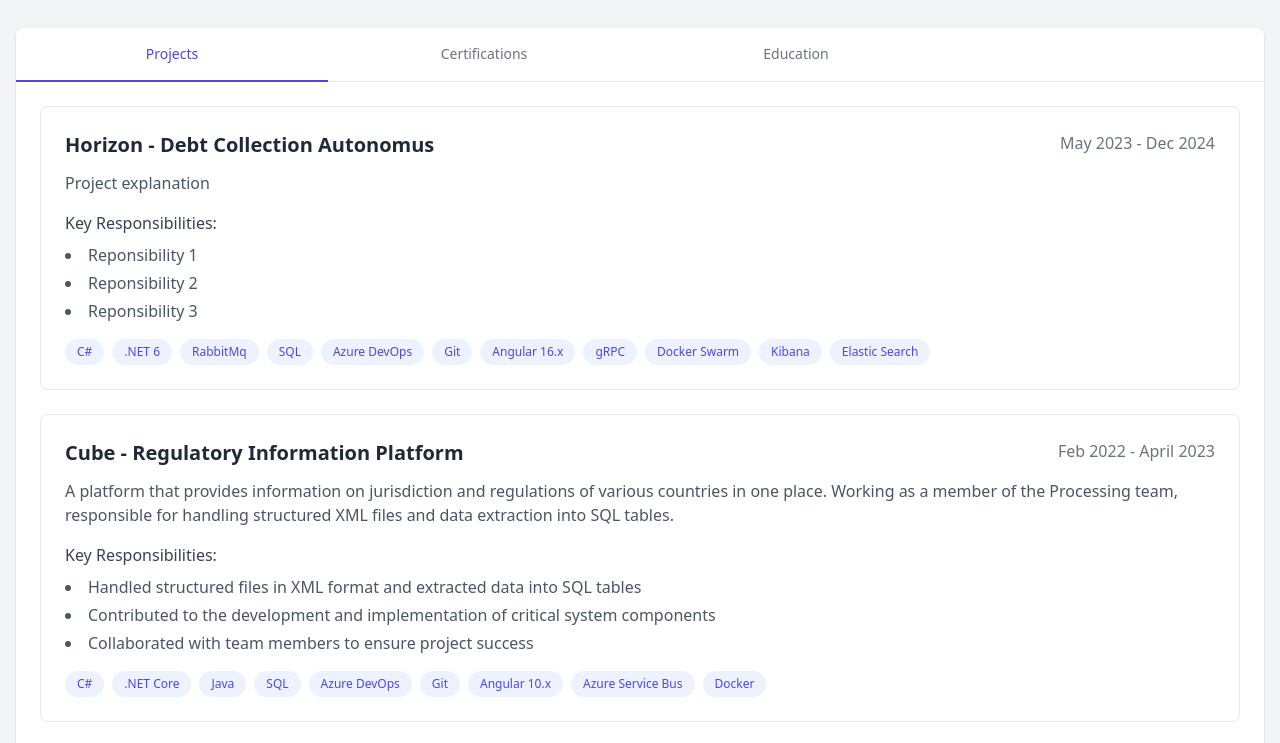
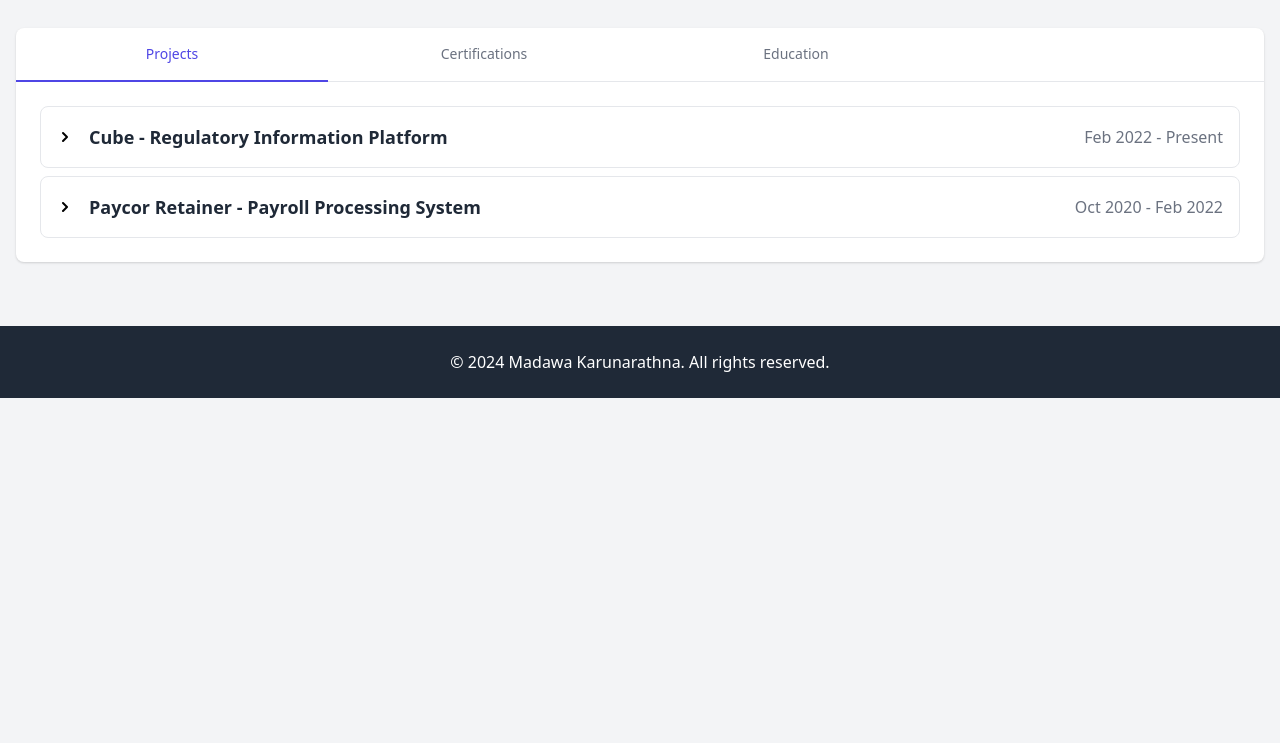
Before and after one commit to madawakarunarathna/madawakarunarathna.github.io, a plain HTML site: page index.html in a window 1280 px wide. Shown: the part 1320-2063 px from the top of the page. After the commit the page ends 1718 px from the top, so only its background shows below. Drawn offline with nearby package versions, Linux system fonts and the light colour scheme.

Commit message:
add collaps bahavior to projects

```diff
--- a/index.html
+++ b/index.html
@@ -361,41 +361,20 @@
             <div class="p-6">
                 <!-- Projects Tab -->
                 <div id="projects" class="tab-content active">
-                    <div class="space-y-6">
-                        <div class="project-card p-6 border rounded-lg hover:shadow-md transition-shadow">
-                            <div class="flex justify-between items-start mb-3">
-                                <h4 class="text-xl font-semibold text-gray-800">Horizon - Debt Collection Autonomus</h4>
-                                <span class="text-gray-500">May 2023 - Dec 2024</span>
+                    <div class="space-y-2">
+                        <!-- Cube Project -->
+                        <div class="project-container">
+                            <button onclick="toggleProject('cube-project')" class="w-full project-header p-4 bg-white rounded-lg border hover:shadow-sm transition-all flex justify-between items-center">
+                                <div class="flex items-center gap-4">
+                                    <svg class="transform transition-transform project-arrow" width="16" height="16" viewBox="0 0 16 16" fill="none" xmlns="http://www.w3.org/2000/svg">
+                                        <path d="M6 12L10 8L6 4" stroke="currentColor" stroke-width="2" stroke-linecap="round" stroke-linejoin="round"/>
+                                    </svg>
+                                    <h4 class="text-lg font-semibold text-gray-800">Cube - Regulatory Information Platform</h4>
                                 </div>
-                            <p class="text-gray-600 mb-4">Project explanation</p>
-                            <div class="mb-4">
-                                <h5 class="font-medium text-gray-700 mb-2">Key Responsibilities:</h5>
-                                <ul class="list-disc list-inside text-gray-600 space-y-1">
-                                    <li>Reponsibility 1</li>
-                                    <li>Reponsibility 2</li>
-                                    <li>Reponsibility 3</li>
-                                </ul>
-                            </div>
-                            <div class="flex flex-wrap gap-2">
-                                <span class="tech-chip">C#</span>
-                                <span class="tech-chip">.NET 6</span>
-                                <span class="tech-chip">RabbitMq</span>
-                                <span class="tech-chip">SQL</span>
-                                <span class="tech-chip">Azure DevOps</span>
-                                <span class="tech-chip">Git</span>
-                                <span class="tech-chip">Angular 16.x</span>
-                                <span class="tech-chip">gRPC</span>
-                                <span class="tech-chip">Docker Swarm</span>
-                                <span class="tech-chip">Kibana</span>
-                                <span class="tech-chip">Elastic Search</span>
-                            </div>
-                        </div>
-
-                        <div class="project-card p-6 border rounded-lg hover:shadow-md transition-shadow">
-                            <div class="flex justify-between items-start mb-3">
-                                <h4 class="text-xl font-semibold text-gray-800">Cube - Regulatory Information Platform</h4>
-                                <span class="text-gray-500">Feb 2022 - April 2023</span>
-                            </div>
+                                <span class="text-gray-500">Feb 2022 - Present</span>
+                            </button>
+                            <div id="cube-project" class="project-content hidden">
+                                <div class="p-6 border border-t-0 rounded-b-lg">
                                     <p class="text-gray-600 mb-4">A platform that provides information on jurisdiction and regulations of various countries in one place. Working as a member of the Processing team, responsible for handling structured XML files and data extraction into SQL tables.</p>
                                     <div class="mb-4">
                                         <h5 class="font-medium text-gray-700 mb-2">Key Responsibilities:</h5>
@@ -414,15 +393,24 @@
                                         <span class="tech-chip">Git</span>
                                         <span class="tech-chip">Angular 10.x</span>
                                         <span class="tech-chip">Azure Service Bus</span>
-                                <span class="tech-chip">Docker</span>
+                                    </div>
+                                </div>
                             </div>
                         </div>
 
-                        <div class="project-card p-6 border rounded-lg hover:shadow-md transition-shadow">
-                            <div class="flex justify-between items-start mb-3">
-                                <h4 class="text-xl font-semibold text-gray-800">Paycor Retainer - Payroll Processing System</h4>
+                        <!-- Paycor Project -->
+                        <div class="project-container">
+                            <button onclick="toggleProject('paycor-project')" class="w-full project-header p-4 bg-white rounded-lg border hover:shadow-sm transition-all flex justify-between items-center">
+                                <div class="flex items-center gap-4">
+                                    <svg class="transform transition-transform project-arrow" width="16" height="16" viewBox="0 0 16 16" fill="none" xmlns="http://www.w3.org/2000/svg">
+                                        <path d="M6 12L10 8L6 4" stroke="currentColor" stroke-width="2" stroke-linecap="round" stroke-linejoin="round"/>
+                                    </svg>
+                                    <h4 class="text-lg font-semibold text-gray-800">Paycor Retainer - Payroll Processing System</h4>
+                                </div>
                                 <span class="text-gray-500">Oct 2020 - Feb 2022</span>
-                            </div>
+                            </button>
+                            <div id="paycor-project" class="project-content hidden">
+                                <div class="p-6 border border-t-0 rounded-b-lg">
                                     <p class="text-gray-600 mb-4">A comprehensive payroll processing system for US-based company Paycor, including tax calculation for each state and payment processing facilities.</p>
                                     <div class="mb-4">
                                         <h5 class="font-medium text-gray-700 mb-2">Key Responsibilities:</h5>
@@ -441,6 +429,8 @@
                                         <span class="tech-chip">C#</span>
                                         <span class="tech-chip">Hangfire</span>
                                         <span class="tech-chip">Azure Service Bus</span>
+                                    </div>
+                                </div>
                             </div>
                         </div>
                     </div>
@@ -542,4 +532,24 @@
             const selectedBtn = document.querySelector(`[data-tab="${tabId}"]`);
             selectedBtn.classList.add('active-tab');
         }
+
+        function toggleProject(projectId) {
+            const projectContent = document.getElementById(projectId);
+            const projectContainer = projectContent.parentElement;
+            const allProjects = document.querySelectorAll('.project-container');
+
+            // Close other projects
+            allProjects.forEach(container => {
+                if (container !== projectContainer) {
+                    container.classList.remove('expanded');
+                    container.querySelector('.project-content').classList.remove('show');
+                    container.querySelector('.project-content').classList.add('hidden');
+                }
+            });
+
+            // Toggle current project
+            projectContainer.classList.toggle('expanded');
+            projectContent.classList.toggle('hidden');
+            projectContent.classList.toggle('show');
+        }
     </script>
```
Lines whose indentation alone changed are shown as unchanged.
